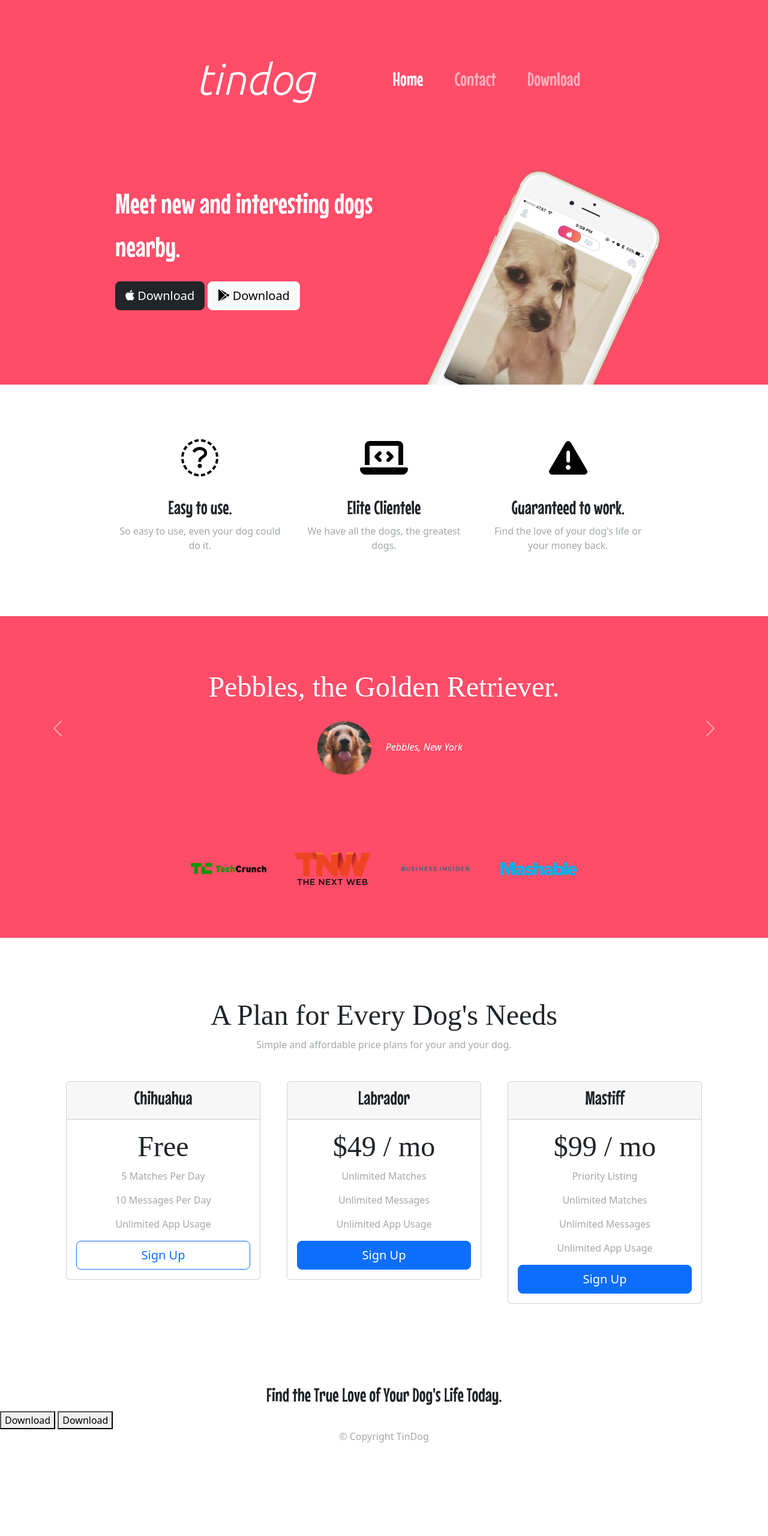
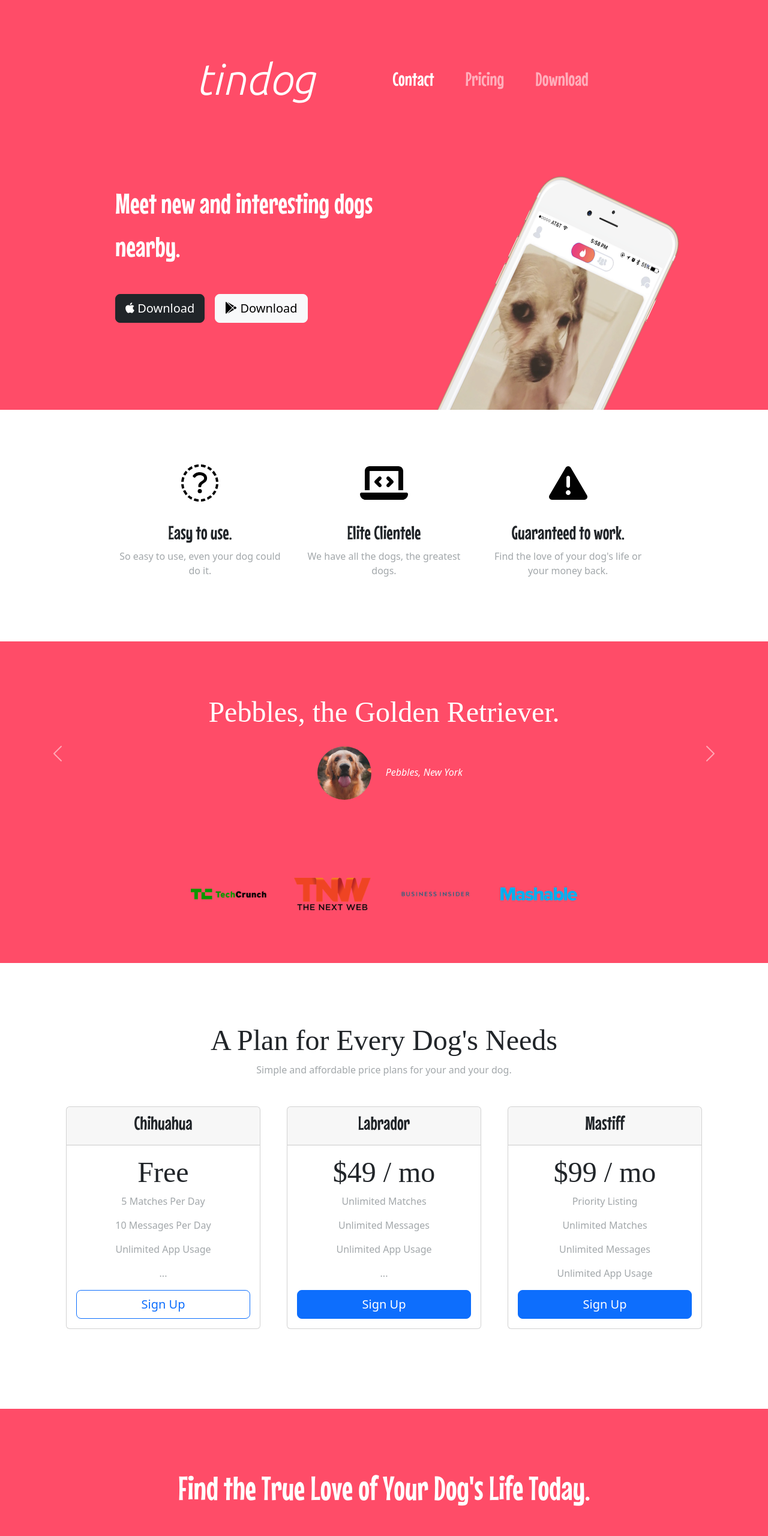
Before and after one commit to ConradMar3/WebDevelopment2022.Udemy, a website: page Web Development/TinDog-Start-master/index.html in a window 1280 px wide. Shown: the top 2560 px of the page at 60% size. Before the commit the page ends 2422 px from the top, so only its background shows below. Drawn offline with nearby package versions, Linux system fonts and the light colour scheme.

Commit message:
Footer CSS

```diff
--- a/Web Development/TinDog-Start-master/css/styles.css
+++ b/Web Development/TinDog-Start-master/css/styles.css
@@ -71,7 +71,7 @@ p {
 /* Title Image */
 
 .title-image {
-    height: 60%;
+    height: 80%;
     width: 20%;
     transform: rotate(25deg);
     position: absolute;
@@ -138,3 +138,39 @@ p {
 .pricing-column {
     padding: 3% 2%;
 }
+
+/* CTA Section */
+#cta {
+    background-color: #ff4c68;
+    color: #fff;
+    padding: 7% 15%;
+    text-align: center;
+}
+
+.cta-heading {
+    font-family: 'Mouse Memoirs', sans-serif;
+    font-size: 3.5rem;
+    line-height: 1.5;
+}
+
+/* Footer Section */
+#footer {
+    padding: 7% 15%;
+    text-align: center;
+}
+
+.social-icon {
+    margin: 20px 10px;
+}
+
+@media (max-width: 1028px) {
+
+    #title {
+        text-align: center;
+    }
+
+    .title-image {
+        position: static;
+        transform: rotate(0);
+    }
+}
--- a/Web Development/TinDog-Start-master/index.html
+++ b/Web Development/TinDog-Start-master/index.html
@@ -47,15 +47,15 @@
           <div class="collapse navbar-collapse" id="navbarSupportedContent">
             <ul class="navbar-nav me-auto mb-2 mb-lg-0">
               <li class="nav-item">
-                <a class="nav-link active" aria-current="page" href="#">Home</a>
+                <a class="nav-link active" href="#footer">Contact</a>
               </li>
               <li class="nav-item">
-                <a class="nav-link" href="#">Contact</a>
+                <a class="nav-link" href="#pricing">Pricing</a>
               </li>
 
               </li>
               <li class="nav-item">
-                <a class="nav-link" href="">Download</a>
+                <a class="nav-link" href="#cta">Download</a>
               </li>
             </ul>
 
@@ -69,8 +69,9 @@
         <div class="col-lg-6">
           <h1 class="title-heading">Meet new and interesting dogs nearby.</h1>
           <div class="download-button">
-            <button type="button" class="btn btn-dark btn-lg"><i class="fa-brands fa-apple"></i> Download</button>
-            <button type="button" class="btn btn-light btn-lg"><i class="fa-brands fa-google-play"></i>
+            <button type="button" class="download-button btn btn-dark btn-lg"><i class="fa-brands fa-apple"></i>
+              Download</button>
+            <button type="button" class="download-button btn btn-light btn-lg"><i class="fa-brands fa-google-play"></i>
               Download</button>
           </div>
 
@@ -174,6 +175,7 @@
             <p>5 Matches Per Day</p>
             <p>10 Messages Per Day</p>
             <p>Unlimited App Usage</p>
+            <p>...</p>
             <button type="button" class="w-100 btn btn-lg btn-outline-primary">Sign Up</button>
           </div>
         </div>
@@ -190,6 +192,7 @@
             <p>Unlimited Matches</p>
             <p>Unlimited Messages</p>
             <p>Unlimited App Usage</p>
+            <p>...</p>
             <button type="button" class="w-100 btn btn-lg btn-primary">Sign Up</button>
           </div>
         </div>
@@ -213,78 +216,26 @@
       </div>
     </div>
 
-
-    <!-- <div class="row row-cols-1 row-cols-md-3 mb-3 text-center">
-      <div class="col">
-        <div class="card mb-4 rounded-3 shadow-sm">
-          <div class="card-header py-3">
-            <h3 class="my-0 fw-normal">Chihuahua</h3>
-          </div>
-          <div class="card-body">
-            <h2 class="card-title pricing-card-title">Free
-            </h2>
-            <ul class="list-unstyled mt-3 mb-4">
-              <li>5 Matches Per Day</li>
-              <li>10 Messages Per Day</li>
-              <li>Unlimited App Usage</li>
-              <li>Help center access</li>
-            </ul>
-            <button type="button" class="w-100 btn btn-lg btn-outline-primary">Sign Up</button>
-          </div>
-        </div>
-      </div>
-
-      <div class="col">
-        <div class="card mb-4 rounded-3 shadow-sm">
-          <div class="card-header py-3">
-            <h3 class="my-0 fw-normal">Labrador</h3>
-          </div>
-          <div class="card-body">
-            <h2 class="card-title pricing-card-title"><small class="text-muted fw-light">$49/mo</small></h2>
-            <ul class="list-unstyled mt-3 mb-4">
-              <li>20 users included</li>
-              <li>10 GB of storage</li>
-              <li>Priority email support</li>
-              <li>Help center access</li>
-            </ul>
-            <button type="button" class="w-100 btn btn-lg btn-primary">Sign Up</button>
-          </div>
-        </div>
-      </div>
-      <div class="col">
-        <div class="card mb-4 rounded-3 shadow-sm border-primary">
-          <div class="card-header py-3 text-bg-primary border-primary">
-            <h3 class="my-0 fw-normal">Mastiff</h3>
-          </div>
-          <div class="card-body">
-            <h2 class="card-title pricing-card-title"><small class="text-muted fw-light">$99/mo</small></h2>
-            <ul class="list-unstyled mt-3 mb-4">
-              <li>30 users included</li>
-              <li>15 GB of storage</li>
-              <li>Phone and email support</li>
-              <li>Help center access</li>
-            </ul>
-            <button type="button" class="w-100 btn btn-lg btn-primary">Sign Up</button>
-          </div>
-        </div>
-      </div>
-    </div>-->
-
-
-
   </section>
 
   <!-- Call to Action -->
 
   <section id="cta">
-    <h3>Find the True Love of Your Dog's Life Today.</h3>
-    <button type="button">Download</button>
-    <button type="button">Download</button>
+    <h3 class="cta-heading">Find the True Love of Your Dog's Life Today.</h3>
+    <button type="button" class="download-button btn btn-dark btn-lg"><i class="fa-brands fa-apple"></i>
+      Download</button>
+    <button type="button" class="download-button btn btn-light btn-lg"><i
+        class="fa-brands fa-google-play"></i>Download</button>
   </section>
 
   <!-- Footer -->
 
   <footer id="footer">
+    <i class="social-icon fa-brands fa-facebook"></i>
+    <i class="social-icon fa-brands fa-square-github"></i>
+    <i class="social-icon fa-brands fa-whatsapp"></i>
+    <i class="social-icon fa-brands fa-discord"></i>
+    <i class="social-icon fa-solid fa-envelope"></i>
     <p>© Copyright TinDog</p>
   </footer>
 </body>
```
